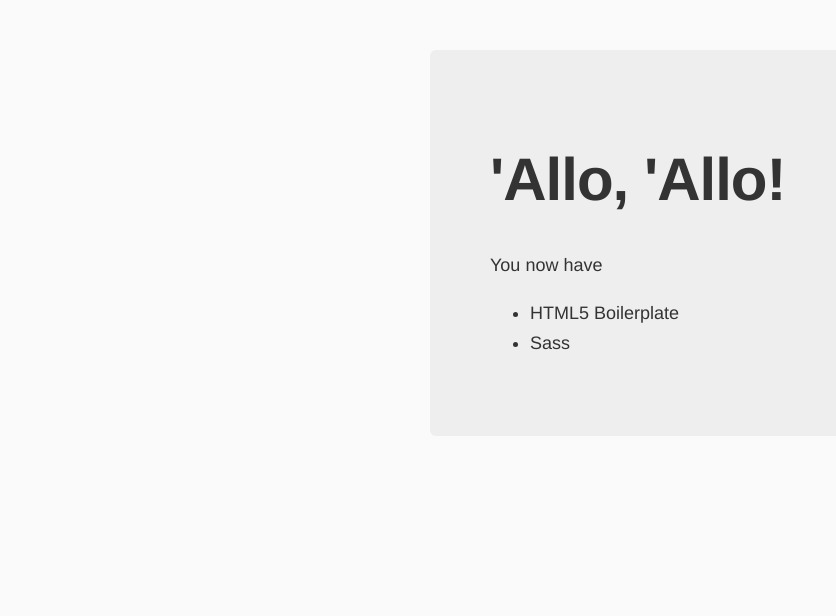
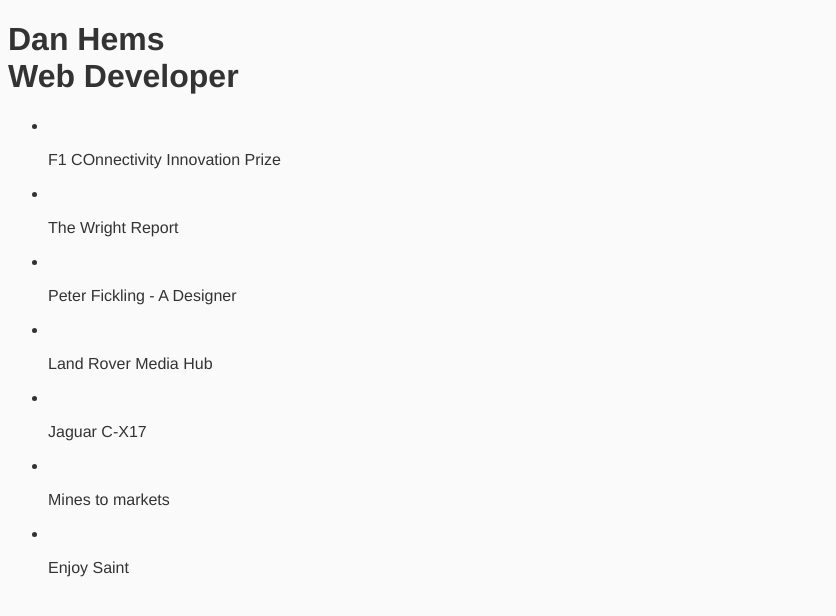
Before and after one commit to danieldhems/danieldhems.github.io, a website: page app/index.html in a window 1280 px wide. Shown: the whole page, without its empty margins (0-836 px from the left). Drawn offline with nearby package versions, Linux system fonts and the light colour scheme; files that its build step writes are made by us from their sources.

Commit message:
Markup front page with project grid and initial content.

```diff
--- a/app/index.html
+++ b/app/index.html
@@ -21,17 +21,54 @@
             <p class="browsehappy">You are using an <strong>outdated</strong> browser. Please <a href="http://browsehappy.com/">upgrade your browser</a> to improve your experience.</p>
         <![endif]-->
 
+        <h1>Dan Hems<br> Web Developer</h1>
 
-        <div class="hero-unit">
-          <h1>'Allo, 'Allo!</h1>
-          <p>You now have</p>
-          <ul>
-            <li>HTML5 Boilerplate</li>
-            <li>Sass</li>
-
-          </ul>
-        </div>
-
+        <section class="project-grid">
+            <ul>
+                <li class="project">
+                    <img src="" alt="">
+                    <div class="project-overlay">
+                        <p class="project-name">F1 COnnectivity Innovation Prize</p>
+                    </div>
+                </li>
+                <li class="project">
+                    <img src="" alt="">
+                    <div class="project-overlay">
+                        <p class="project-name">The Wright Report</p>
+                    </div>
+                </li>
+                <li class="project">
+                    <img src="" alt="">
+                    <div class="project-overlay">
+                        <p class="project-name">Peter Fickling - A Designer</p>
+                    </div>
+                </li>
+                <li class="project">
+                    <img src="" alt="">
+                    <div class="project-overlay">
+                        <p class="project-name">Land Rover Media Hub</p>
+                    </div>
+                </li>
+                <li class="project">
+                    <img src="" alt="">
+                    <div class="project-overlay">
+                        <p class="project-name">Jaguar C-X17</p>
+                    </div>
+                </li>
+                <li class="project">
+                    <img src="" alt="">
+                    <div class="project-overlay">
+                        <p class="project-name">Mines to markets</p>
+                    </div>
+                </li>
+                <li class="project">
+                    <img src="" alt="">
+                    <div class="project-overlay">
+                        <p class="project-name">Enjoy Saint</p>
+                    </div>
+                </li>
+            </ul>
+        </section>
 
         <!-- build:js scripts/vendor.js -->
         <!-- bower:js -->
@@ -39,16 +76,6 @@
         <!-- endbower -->
         <!-- endbuild -->
 
-        <!-- Google Analytics: change UA-XXXXX-X to be your site's ID. -->
-        <script>
-            (function(b,o,i,l,e,r){b.GoogleAnalyticsObject=l;b[l]||(b[l]=
-            function(){(b[l].q=b[l].q||[]).push(arguments)});b[l].l=+new Date;
-            e=o.createElement(i);r=o.getElementsByTagName(i)[0];
-            e.src='//www.google-analytics.com/analytics.js';
-            r.parentNode.insertBefore(e,r)}(window,document,'script','ga'));
-            ga('create','UA-XXXXX-X');ga('send','pageview');
-        </script>
-
         <!-- build:js({app,.tmp}) scripts/main.js -->
         <script src="scripts/main.js"></script>
         <!-- endbuild -->
--- a/app/styles/main.scss
+++ b/app/styles/main.scss
@@ -7,25 +7,10 @@
     color: #333;
 }
 
-.hero-unit {
-    margin: 50px auto 0 auto;
-    width: 300px;
-    font-size: 18px;
-    font-weight: 200;
-    line-height: 30px;
-    background-color: #eee;
-    border-radius: 6px;
-    padding: 60px;
-    h1 {
-        font-size: 60px;
-        line-height: 1;
-        letter-spacing: -1px;
+.project {
+    width: 450px;
+    margin-right:10px;
+    &:nth-child(2){
+        margin-right:0;
     }
 }
-
-.browsehappy {
-    margin: 0.2em 0;
-    background: #ccc;
-    color: #000;
-    padding: 0.2em 0;
-}
```
